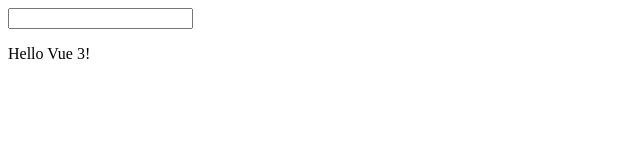
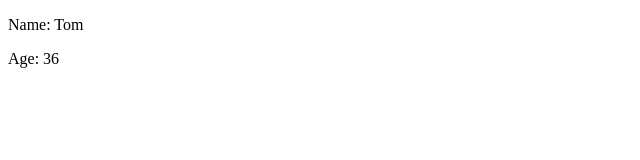
Before and after one commit to zetmarley/vue_learning, a website: page index.html in a window 1280 px wide. Shown: the whole page, without its empty margins (0-640 px from the left). Drawn offline with nearby package versions, Linux system fonts and the light colour scheme.

Commit message:
Vue object

```diff
--- a/index.html
+++ b/index.html
@@ -6,23 +6,28 @@
 </head>
 <body>
 <div id="app">
-    <input type="text" v-on:input="setMessage" />
-    <p>{{message}}</p>
+    <p>Name: {{ name }}</p>
+    <p>Age: {{ age }}</p>
 </div>
 <script src="https://unpkg.com/vue"></script>
 <script>
-Vue.createApp({
+const app = Vue.createApp({
   data() {
-    return {
-      message: 'Hello Vue 3!'
-    }
+    return { name: "Tom", age: 36 }
   },
-  methods: {
-    setMessage(event) {
-      this.message = event.target.value;
+  methods:{
+    incrementAge(){
+        this.age++;
+    },
+    incrementAgeThreeTimes(){
+        this.incrementAge();
+        this.incrementAge();
+        this.incrementAge();
     }
   }
 }).mount('#app');
+
+app.incrementAgeTreeTimes();
 </script>
 </body>
 </html>
```
